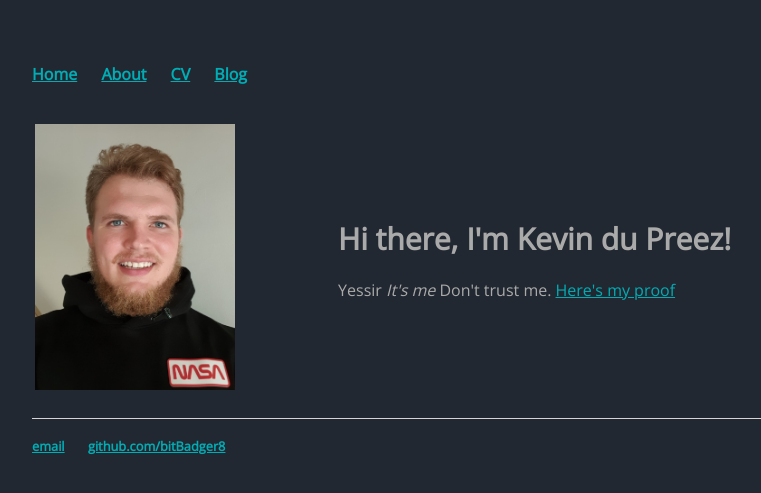
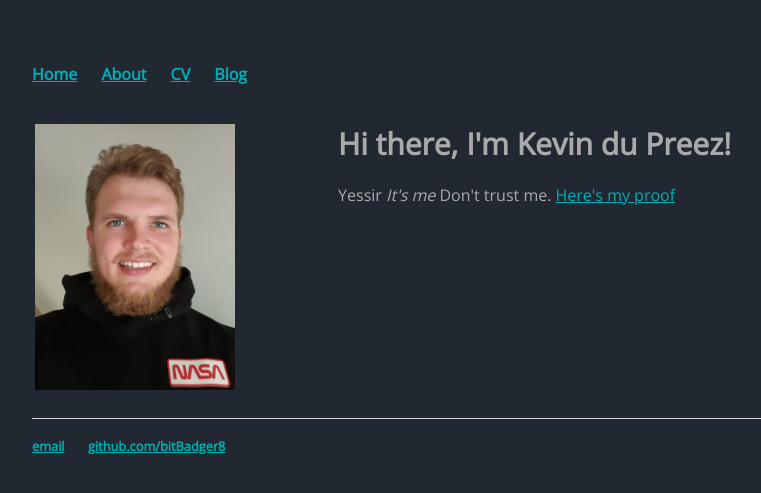
Before and after one commit to bitBadger8/bitBadger8.github.io, a Jekyll site: the page built from index.html, in a window 1280 px wide. Shown: the top 493 px of the page, without its empty margins (160-921 px from the left). Built offline with Jekyll 4.4.1, drawn with Linux system fonts in a browser that asks for light colours.

Commit message:
Update index.html

```diff
--- a/index.html
+++ b/index.html
@@ -7,19 +7,11 @@ title: Kevin du Preez, Personal Page
 	<table style="width:100%">
 	  <tr>
 	    	<td><img src="https://bitbadger8.github.io/assets/images/smallerProfile.jpg" alt="Photo of Kev" id="kevPic" /></td>
-	    	<td>
+	    	<td class="welcomeContentBlock">
 			<h1>Hi there, I'm Kevin du Preez!</h1>
 			<p>Yessir <em>It's me</em> Don't trust me. <a href="/about">Here's my proof</a></p>
 	    	</td>
 	  </tr>
 	</table>
 
-	<div class="sideL">
-
-	</div>
-	<div class="sideR">
-
-	</div>
-
-
 </div><!-- /.blurb -->
```
